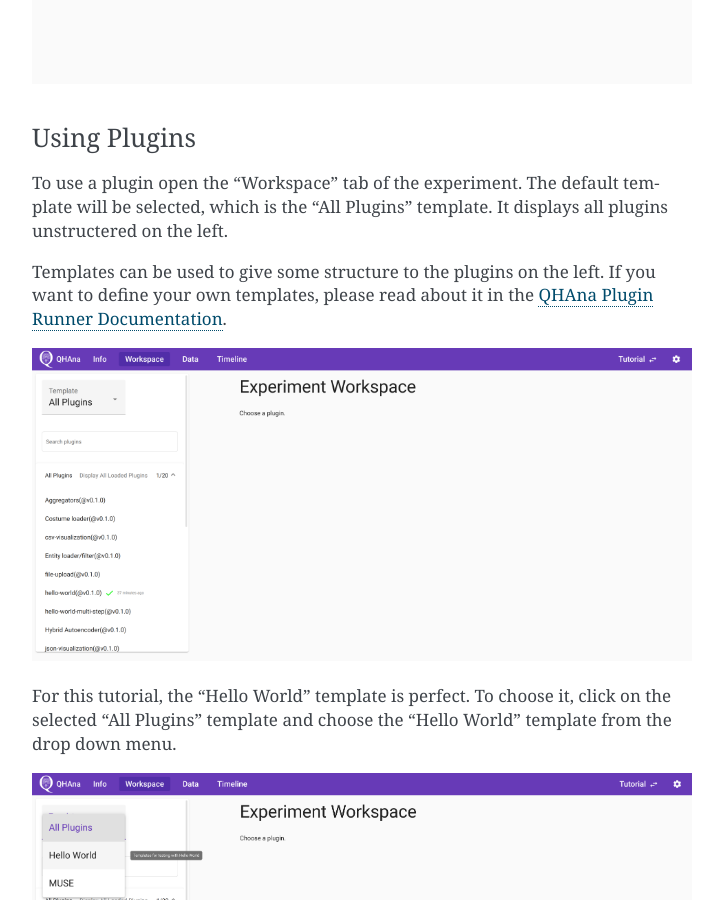
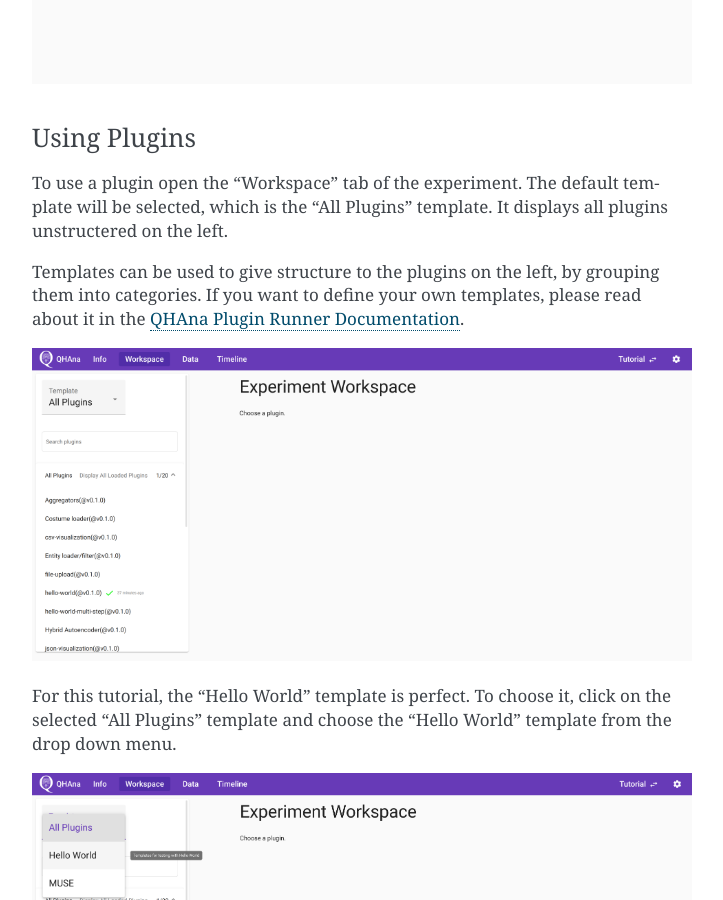
Before and after one commit to leonleoff/qhana-docker, a Sphinx documentation site: the page built from docs/quickstart.md, in a window 1280 px wide and 900 px high, scrolled down 2016 px. Shown: the whole window, without its empty margins (388-1111 px from the left). Built offline with Sphinx 7.4.7, drawn with Linux system fonts in a browser that asks for light colours.

Commit message:
describe structure provided by templates

```diff
--- a/docs/quickstart.md
+++ b/docs/quickstart.md
@@ -44,7 +44,7 @@
 The default template will be selected, which is the "All Plugins" template.
 It displays all plugins unstructered on the left.
 
-Templates can be used to give some structure to the plugins on the left.
+Templates can be used to give structure to the plugins on the left, by grouping them into categories.
 If you want to define your own templates, please read about it in the [QHAna Plugin Runner Documentation](https://qhana-plugin-runner.readthedocs.io/en/latest/templates.html).
 
 ![The empty experiment workspace.](images/qhana-experiment-workspace-page-default.png)
```
